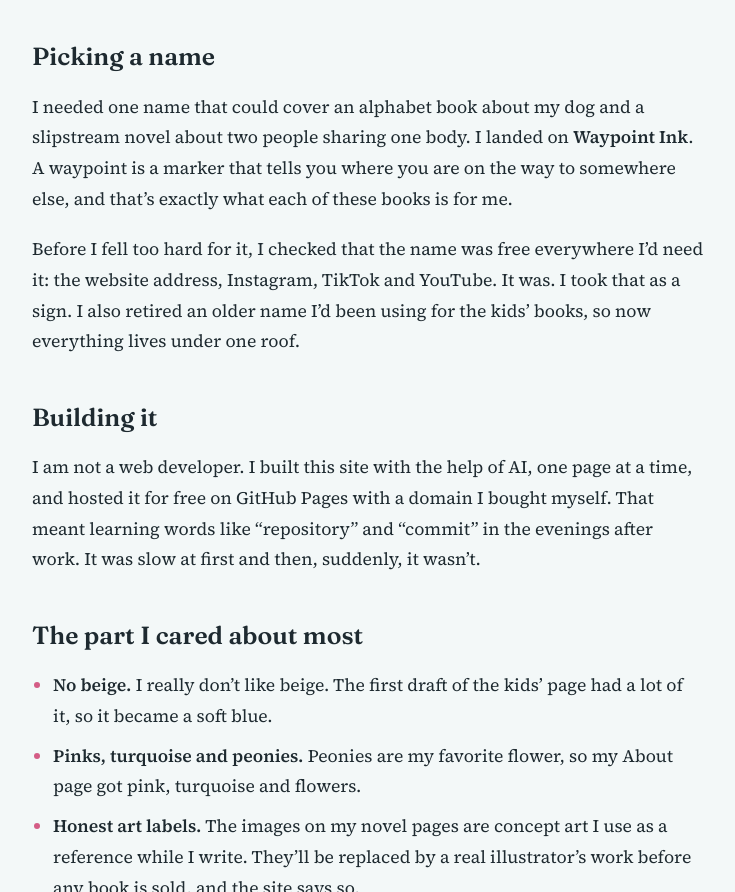
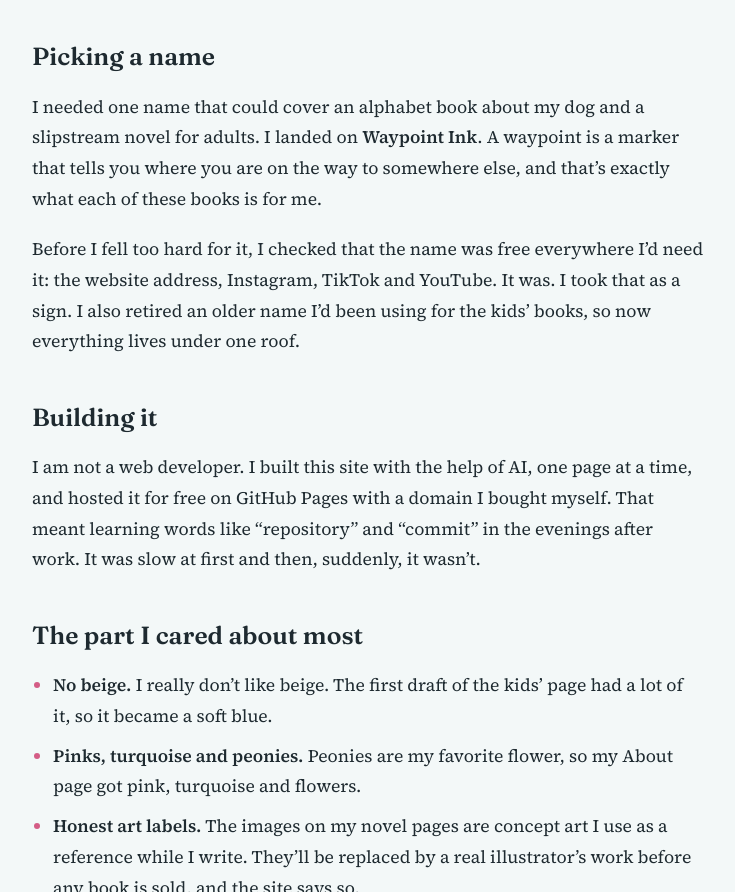
Before and after one commit to WaypointInk/waypointink.github.io, a plain HTML site: page blog/building-the-website.html in a window 1280 px wide. Shown: the part 1044-1936 px from the top of the page, without its empty margins (272-1007 px from the left). Drawn offline with Linux system fonts and the light colour scheme.

Commit message:
Blog: remove Static spoiler from website post

```diff
--- a/blog/building-the-website.html
+++ b/blog/building-the-website.html
@@ -32,7 +32,7 @@
 <p>I write picture books as Jessica Sellars and darker, stranger fiction for teens and adults as J.R. Deem. For a while I thought those needed two separate homes. The more I thought about it, the more it felt like splitting myself in half.</p>
 <figure class="photo-slot"><div class="ph"><span class="mono">Photo coming soon</span><span class="what">The first version of waypointink.com</span></div></figure>
 <h2>Picking a name</h2>
-<p>I needed one name that could cover an alphabet book about my dog and a slipstream novel about two people sharing one body. I landed on <strong>Waypoint Ink</strong>. A waypoint is a marker that tells you where you are on the way to somewhere else, and that’s exactly what each of these books is for me.</p>
+<p>I needed one name that could cover an alphabet book about my dog and a slipstream novel for adults. I landed on <strong>Waypoint Ink</strong>. A waypoint is a marker that tells you where you are on the way to somewhere else, and that’s exactly what each of these books is for me.</p>
 <p>Before I fell too hard for it, I checked that the name was free everywhere I’d need it: the website address, Instagram, TikTok and YouTube. It was. I took that as a sign. I also retired an older name I’d been using for the kids’ books, so now everything lives under one roof.</p>
 <h2>Building it</h2>
 <p>I am not a web developer. I built this site with the help of AI, one page at a time, and hosted it for free on GitHub Pages with a domain I bought myself. That meant learning words like “repository” and “commit” in the evenings after work. It was slow at first and then, suddenly, it wasn’t.</p>
```
